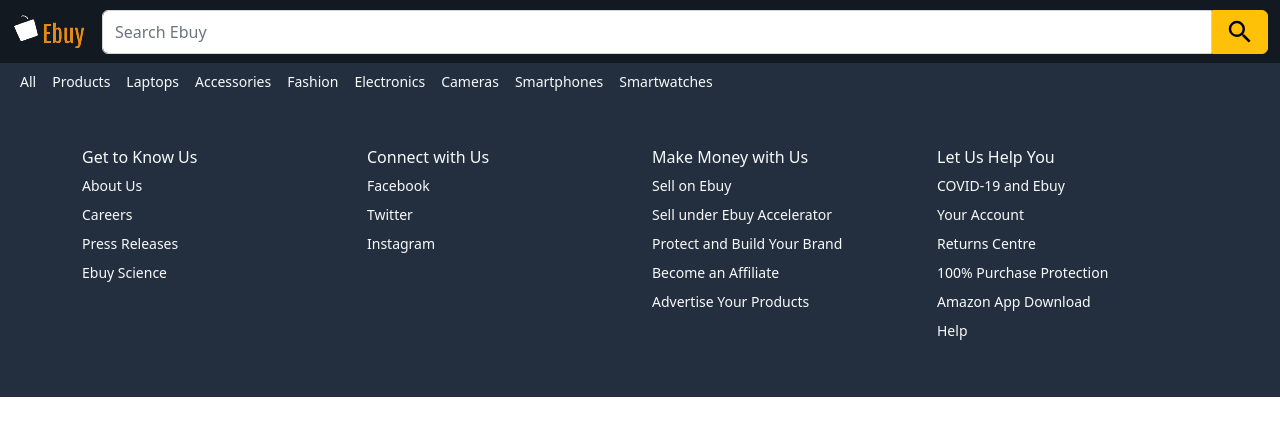
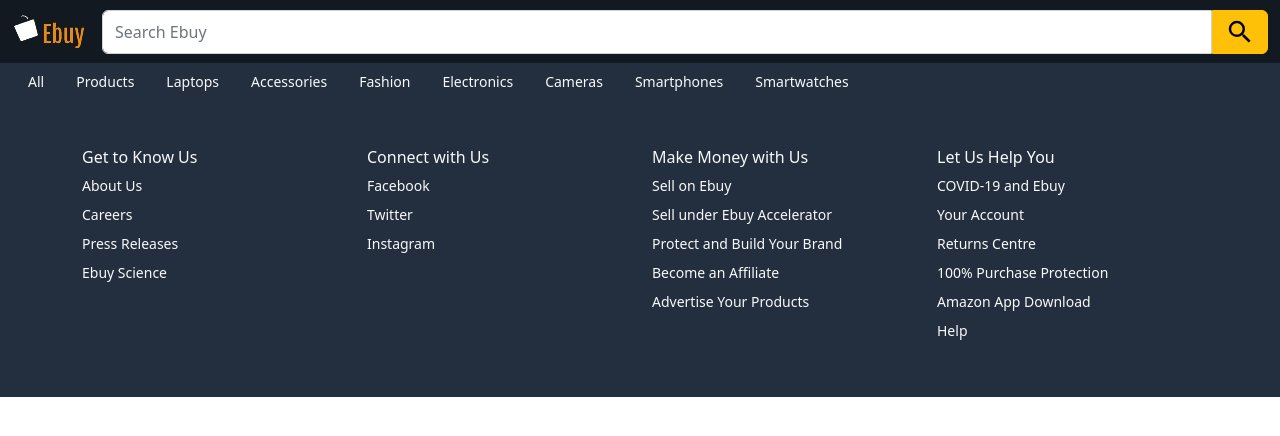
Before and after one commit to rajatsardesai/Hekto, a React (Create React App) app in the folder frontend/: page /products in a window 1280 px wide. Shown: the top 436 px of the page. Built offline with nearby package versions, Linux system fonts and the light colour scheme; no server answers.

Commit message:
feat: add metadata to the pages

```diff
--- a/frontend/src/components/Header/HeaderBelt.jsx
+++ b/frontend/src/components/Header/HeaderBelt.jsx
@@ -76,21 +76,21 @@
             {/* Navbar */}
             <Navbar className="header-belt bg-blue-100" expand="lg">
                 <Container fluid>
-                    <Navbar.Brand><Link className="text-decoration-none text-light" to={'/'}><img src={process.env.PUBLIC_URL + "assets/images/logo.png"} alt="logo"></img></Link></Navbar.Brand>
+                    <Navbar.Brand><Link className="text-decoration-none text-light" to={'/'}><img src={process.env.PUBLIC_URL + "/assets/images/logo.png"} alt="logo"></img></Link></Navbar.Brand>
                     <Navbar.Toggle aria-controls="navbarScroll" />
                     <Navbar.Collapse id="navbarScroll">
                         <Nav
                             className="me-auto my-2 my-lg-0 d-block d-lg-none"
                         >
-                            <Link className="d-block text-decoration-none text-light p-2 font-16" to={'/'}>All</Link>
-                            <Link className="d-block text-decoration-none text-light p-2 font-16" to={'/products'}>Products</Link>
-                            <Nav.Link className="text-decoration-none text-light p-2 font-16" onClick={() => categorySubmitHandler("Laptops")}>Laptops</Nav.Link>
-                            <Nav.Link className="text-decoration-none text-light p-2 font-16" onClick={() => categorySubmitHandler("accessories")}>Accessories</Nav.Link>
-                            <Nav.Link className="text-decoration-none text-light p-2 font-16" onClick={() => categorySubmitHandler("fashion")}>Fashion</Nav.Link>
-                            <Nav.Link className="text-decoration-none text-light p-2 font-16" onClick={() => categorySubmitHandler("electronics")}>Electronics</Nav.Link>
-                            <Nav.Link className="text-decoration-none text-light p-2 font-16" onClick={() => categorySubmitHandler("cameras")}>Cameras</Nav.Link>
-                            <Nav.Link className="text-decoration-none text-light p-2 font-16" onClick={() => categorySubmitHandler("smartphones")}>Smartphones</Nav.Link>
-                            <Nav.Link className="text-decoration-none text-light p-2 font-16" onClick={() => categorySubmitHandler("smartwatches")}>Smartwatches</Nav.Link>
+                            <Link className="d-block text-decoration-none text-light py-2 font-16" to={'/'}>All</Link>
+                            <Link className="d-block text-decoration-none text-light py-2 font-16" to={'/products'}>Products</Link>
+                            <Nav.Link className="text-decoration-none text-light py-2 font-16" onClick={() => categorySubmitHandler("Laptops")}>Laptops</Nav.Link>
+                            <Nav.Link className="text-decoration-none text-light py-2 font-16" onClick={() => categorySubmitHandler("accessories")}>Accessories</Nav.Link>
+                            <Nav.Link className="text-decoration-none text-light py-2 font-16" onClick={() => categorySubmitHandler("fashion")}>Fashion</Nav.Link>
+                            <Nav.Link className="text-decoration-none text-light py-2 font-16" onClick={() => categorySubmitHandler("electronics")}>Electronics</Nav.Link>
+                            <Nav.Link className="text-decoration-none text-light py-2 font-16" onClick={() => categorySubmitHandler("cameras")}>Cameras</Nav.Link>
+                            <Nav.Link className="text-decoration-none text-light py-2 font-16" onClick={() => categorySubmitHandler("smartphones")}>Smartphones</Nav.Link>
+                            <Nav.Link className="text-decoration-none text-light py-2 font-16" onClick={() => categorySubmitHandler("smartwatches")}>Smartwatches</Nav.Link>
                         </Nav>
                         <Form className="d-flex w-100" onSubmit={searchSubmitHandler}>
                             <Form.Control
--- a/frontend/src/components/Header/HeaderMain.jsx
+++ b/frontend/src/components/Header/HeaderMain.jsx
@@ -16,15 +16,15 @@
                             style={{ maxHeight: '100px' }}
                             navbarScroll
                         >
-                            <Link className="text-decoration-none text-light p-2 font-14" to={'/'}>All</Link>
-                            <Link className="text-decoration-none text-light p-2 font-14" to={'/products'}>Products</Link>
-                            <Nav.Link className="text-decoration-none text-light p-2 font-14" onClick={() => categorySubmitHandler("laptops")}>Laptops</Nav.Link>
-                            <Nav.Link className="text-decoration-none text-light p-2 font-14" onClick={() => categorySubmitHandler("accessories")}>Accessories</Nav.Link>
-                            <Nav.Link className="text-decoration-none text-light p-2 font-14" onClick={() => categorySubmitHandler("fashion")}>Fashion</Nav.Link>
-                            <Nav.Link className="text-decoration-none text-light p-2 font-14" onClick={() => categorySubmitHandler("electronics")}>Electronics</Nav.Link>
-                            <Nav.Link className="text-decoration-none text-light p-2 font-14" onClick={() => categorySubmitHandler("cameras")}>Cameras</Nav.Link>
-                            <Nav.Link className="text-decoration-none text-light p-2 font-14" onClick={() => categorySubmitHandler("smartphones")}>Smartphones</Nav.Link>
-                            <Nav.Link className="text-decoration-none text-light p-2 font-14" onClick={() => categorySubmitHandler("smartwatches")}>Smartwatches</Nav.Link>
+                            <Link className="text-decoration-none text-light py-2 px-3 font-14" to={'/'}>All</Link>
+                            <Link className="text-decoration-none text-light py-2 px-3 font-14" to={'/products'}>Products</Link>
+                            <Nav.Link className="text-decoration-none text-light py-2 px-3 font-14" onClick={() => categorySubmitHandler("laptops")}>Laptops</Nav.Link>
+                            <Nav.Link className="text-decoration-none text-light py-2 px-3 font-14" onClick={() => categorySubmitHandler("accessories")}>Accessories</Nav.Link>
+                            <Nav.Link className="text-decoration-none text-light py-2 px-3 font-14" onClick={() => categorySubmitHandler("fashion")}>Fashion</Nav.Link>
+                            <Nav.Link className="text-decoration-none text-light py-2 px-3 font-14" onClick={() => categorySubmitHandler("electronics")}>Electronics</Nav.Link>
+                            <Nav.Link className="text-decoration-none text-light py-2 px-3 font-14" onClick={() => categorySubmitHandler("cameras")}>Cameras</Nav.Link>
+                            <Nav.Link className="text-decoration-none text-light py-2 px-3 font-14" onClick={() => categorySubmitHandler("smartphones")}>Smartphones</Nav.Link>
+                            <Nav.Link className="text-decoration-none text-light py-2 px-3 font-14" onClick={() => categorySubmitHandler("smartwatches")}>Smartwatches</Nav.Link>
                         </Nav>
                     </Navbar.Collapse>
                 </Container>
--- a/frontend/src/components/Home.jsx
+++ b/frontend/src/components/Home.jsx
@@ -26,7 +26,7 @@
     return (
         <>
             {/* Title tag */}
-            <MetaData title={"Ebuy"} />
+            <MetaData title={"Online Shopping site in India: Shop Online for Mobiles, Books, Watches, Shoes and More - eBuy"} />
 
             {/* Carousel Banners */}
             <Carousels />
--- a/frontend/src/components/Products/ProductDetails.jsx
+++ b/frontend/src/components/Products/ProductDetails.jsx
@@ -11,6 +11,7 @@
 import { useSelector, useDispatch } from "react-redux";
 import { useParams } from 'react-router-dom';
 import ReactStars from "react-rating-stars-component";
+import MetaData from '../MetaData';
 
 const ProductDetails = () => {
     const { id } = useParams();
@@ -36,6 +37,10 @@
 
     return (
         !loading && <>
+            {/* Title tag */}
+            <MetaData title={`${product.name} -eBuy`} />
+
+            {/* Product Details */}
             <div className="bg-white">
                 <Container className="py-5 product-detail-page">
                     <Row>
--- a/frontend/src/components/Products/Products.jsx
+++ b/frontend/src/components/Products/Products.jsx
@@ -8,6 +8,7 @@
 import Row from 'react-bootstrap/Row';
 import Col from 'react-bootstrap/Col';
 import Pagination from 'react-bootstrap/Pagination';
+import MetaData from '../MetaData';
 
 const Products = () => {
     const dispatch = useDispatch();
@@ -52,6 +53,10 @@
     return (
         !loading &&
         <>
+            {/* Title tag */}
+            <MetaData title={"All Products: Buy Latest Products Online at Best Prices in India | Buy New Products Online - eBuy"} />
+
+            {/* Products */}
             <Container fluid className="products-page">
                 <Row className="mb-5">
                     <Col md={3} className="mt-5 mt-lg-5">
@@ -65,6 +70,7 @@
                             <Row xs={1} md={2} xl={3} xxl={4} className="g-4 mt-1">
                                 {products && products.map(product => <ProductsCard key={product._id} product={product} />)}
                             </Row>
+                            <p className="my-3 text-end">Results per page: {resultPerPage}</p>
                             {
                                 resultPerPage < productsCount &&
                                 <div className="my-4">
```
